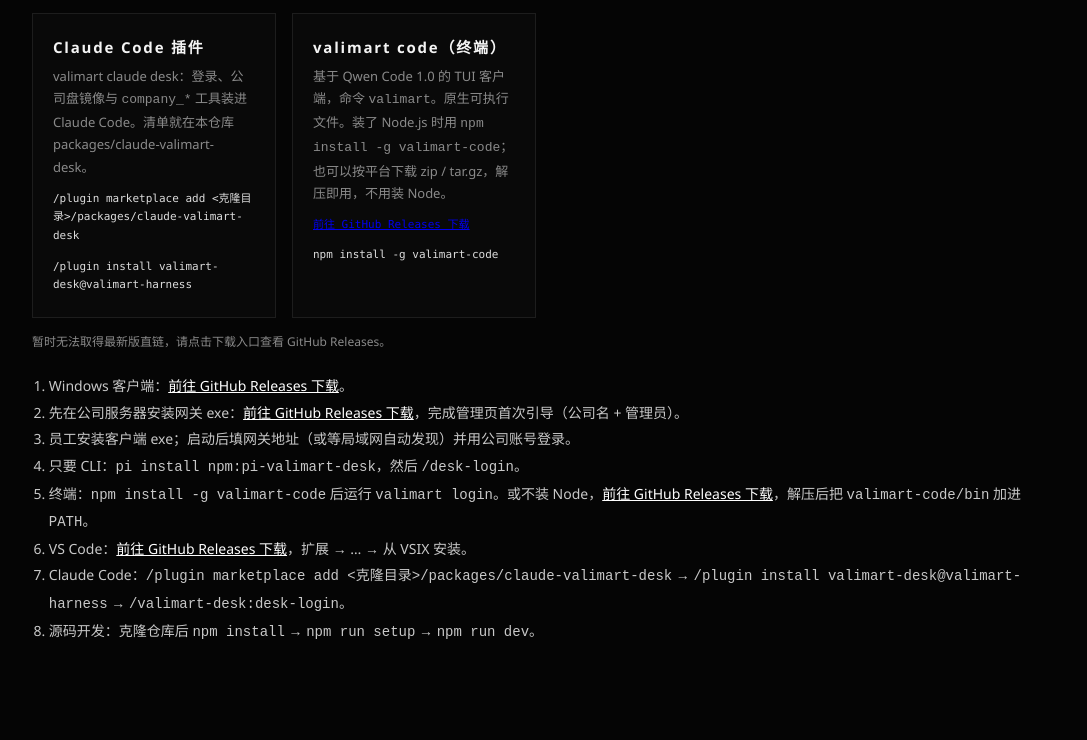
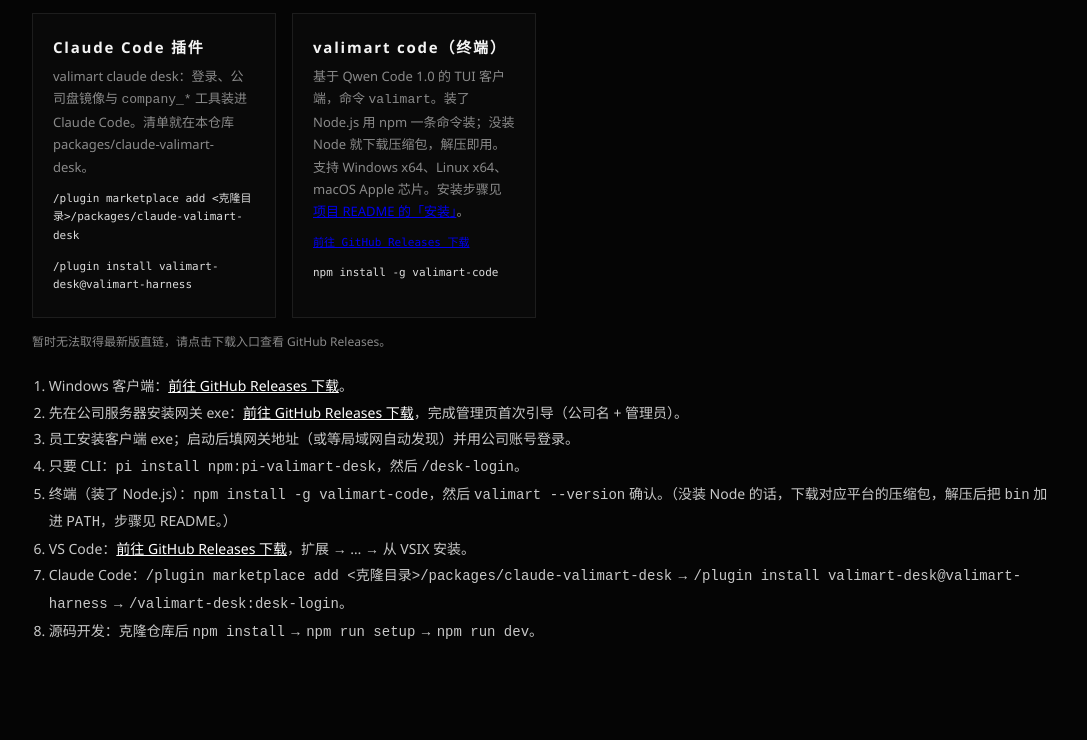
Before and after one commit to ethanfly/valimart-harness, a website: page docs/intro/index.html in a window 1280 px wide. Shown: the part 1300-2040 px from the top of the page, without its empty margins (96-1183 px from the left). Drawn offline with Linux system fonts and the light colour scheme; no server answers.

Commit message:
docs(valimart-code): 安装步骤重写（npm / Windows / Linux / macOS 分开写）[skip ci]

```diff
--- a/docs/intro/index.html
+++ b/docs/intro/index.html
@@ -223,7 +223,7 @@
         </article>
         <article>
           <h3>valimart code（终端）</h3>
-          <p>基于 Qwen Code 1.0 的 TUI 客户端，命令 <code>valimart</code>。原生可执行文件。装了 Node.js 时用 <code>npm install -g valimart-code</code>；也可以按平台下载 zip / tar.gz，解压即用，不用装 Node。</p>
+          <p>基于 Qwen Code 1.0 的 TUI 客户端，命令 <code>valimart</code>。装了 Node.js 用 npm 一条命令装；没装 Node 就下载压缩包，解压即用。支持 Windows x64、Linux x64、macOS Apple 芯片。安装步骤见 <a href="https://github.com/ethanfly/valimart-harness/blob/main/packages/valimart-code/README.md#安装">项目 README 的「安装」</a>。</p>
           <p class="code"><a href="https://github.com/ethanfly/valimart-harness/releases/latest" data-release-asset="valimart-code" data-ready-label="直接下载最新版 valimart code 安装包" data-fallback-label="前往 GitHub Releases 下载">获取最新版安装包…</a></p>
           <p class="code">npm install -g valimart-code</p>
         </article>
@@ -235,7 +235,7 @@
           <li>先在公司服务器安装网关 exe：<a href="https://github.com/ethanfly/valimart-harness/releases/latest" data-release-asset="gateway" data-ready-label="直接下载最新版网关" data-fallback-label="前往 GitHub Releases 下载">获取最新版网关…</a>，完成管理页首次引导（公司名 + 管理员）。</li>
           <li>员工安装客户端 exe；启动后填网关地址（或等局域网自动发现）并用公司账号登录。</li>
           <li>只要 CLI：<code>pi install npm:pi-valimart-desk</code>，然后 <code>/desk-login</code>。</li>
-          <li>终端：<code>npm install -g valimart-code</code> 后运行 <code>valimart login</code>。或不装 Node，<a href="https://github.com/ethanfly/valimart-harness/releases/latest" data-release-asset="valimart-code" data-ready-label="直接下载最新版 valimart code 安装包" data-fallback-label="前往 GitHub Releases 下载">获取最新版 valimart code 安装包…</a>，解压后把 <code>valimart-code/bin</code> 加进 <code>PATH</code>。</li>
+          <li>终端（装了 Node.js）：<code>npm install -g valimart-code</code>，然后 <code>valimart --version</code> 确认。（没装 Node 的话，下载对应平台的压缩包，解压后把 <code>bin</code> 加进 <code>PATH</code>，步骤见 README。）</li>
           <li>VS Code：<a href="https://github.com/ethanfly/valimart-harness/releases/latest" data-release-asset="vscode" data-ready-label="直接下载最新版 VSIX" data-fallback-label="前往 GitHub Releases 下载">获取最新版 VS Code 插件…</a>，扩展 → … → 从 VSIX 安装。</li>
           <li>Claude Code：<code>/plugin marketplace add &lt;克隆目录&gt;/packages/claude-valimart-desk</code> → <code>/plugin install valimart-desk@valimart-harness</code> → <code>/valimart-desk:desk-login</code>。</li>
           <li>源码开发：克隆仓库后 <code>npm install</code> → <code>npm run setup</code> → <code>npm run dev</code>。</li>
@@ -390,7 +390,7 @@
       </div>
       <div class="steps">
         <ol>
-          <li>装了 Node.js：<code>npm install -g valimart-code</code>。或不装 Node，从「安装与下载」取 <code>valimart-code-*-windows-x64.zip</code> / <code>-linux-x64.tar.gz</code> / <code>-darwin-arm64.tar.gz</code>，解压后把 <code>valimart-code/bin</code> 加进 <code>PATH</code>。</li>
+          <li>装了 Node.js：<code>npm install -g valimart-code</code>。没装 Node：下载对应平台的压缩包，Windows 解压后把 <code>valimart-code\bin</code> 加进用户 <code>PATH</code>，Linux / macOS 解压到 <code>~/.local/opt</code> 并把 <code>valimart-code/bin</code> 加进 <code>PATH</code>，完整步骤见 README「安装」。</li>
           <li><code>valimart login</code> 选网关、填公司账号；<code>valimart</code> 进 TUI，<code>valimart -p "…"</code> 非交互。</li>
           <li>登录态、公司盘镜像与设置都在 <code>~/.valimart</code>，与原版 <code>qwen</code> 互不影响。升级：下载新版解压覆盖。</li>
         </ol>
```
Also changed, not shown: packages/valimart-code/README.md.
